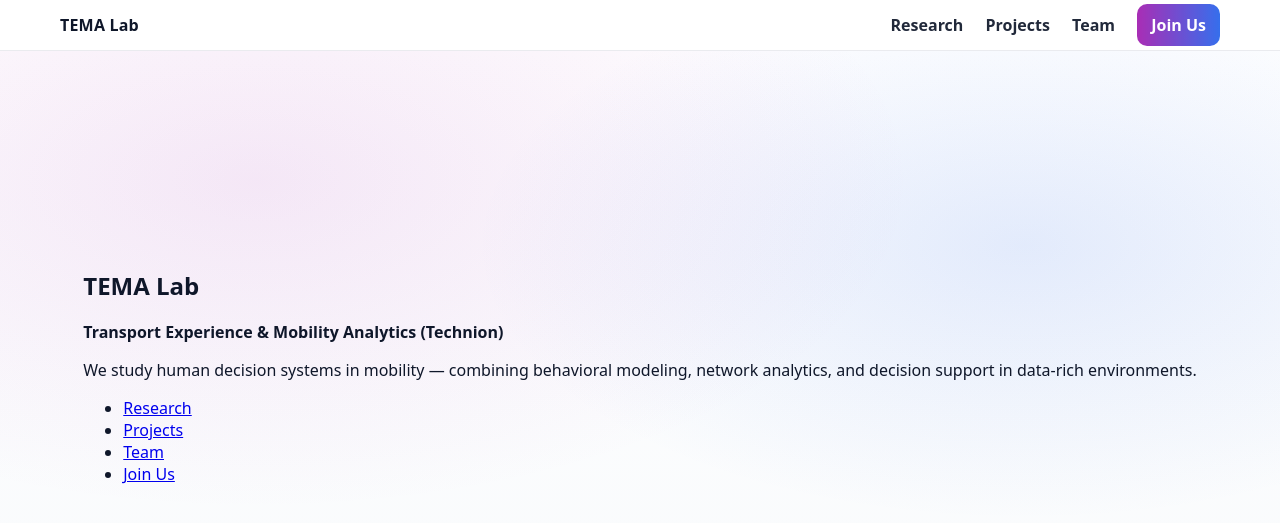
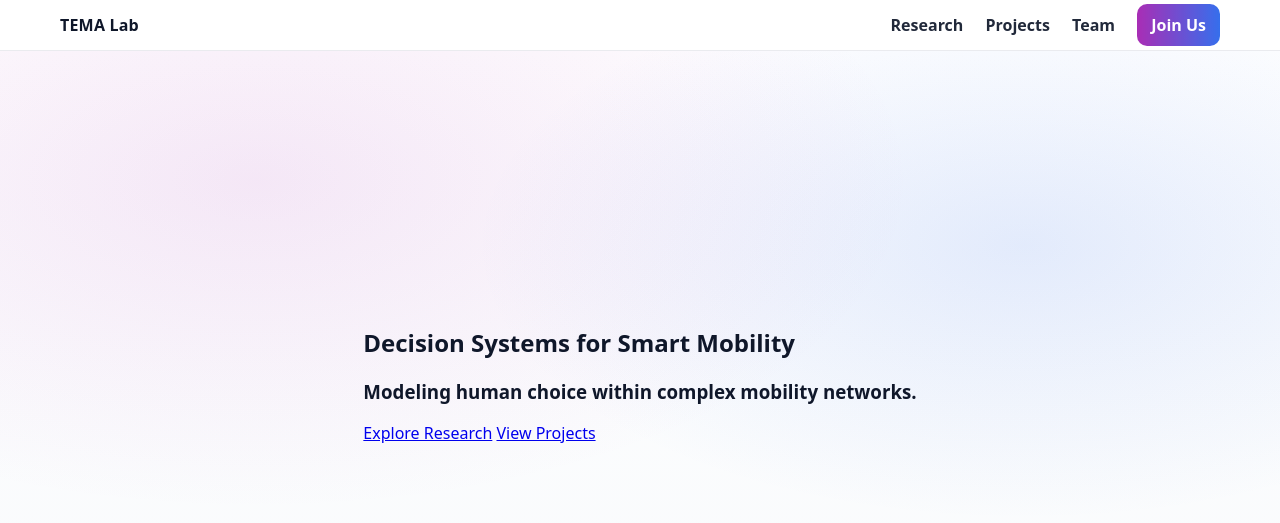
Before and after one commit to tema-technion/tema-technion.github.io, a Jekyll site: the page built from index.md, in a window 1280 px wide. Shown: the top 523 px of the page. Built offline with Jekyll 4.4.1, drawn with Linux system fonts in a browser that asks for light colours.

Commit message:
Update index.md

```diff
--- a/index.md
+++ b/index.md
@@ -3,12 +3,11 @@ layout: home
 title: TEMA Lab
 ---
 
-# TEMA Lab
-**Transport Experience & Mobility Analytics (Technion)**
+# Decision Systems for Smart Mobility
 
-We study human decision systems in mobility — combining behavioral modeling, network analytics, and decision support in data-rich environments.
+### Modeling human choice within complex mobility networks.
 
-- [Research](/research/)
-- [Projects](/projects/)
-- [Team](/team/)
-- [Join Us](/join/)
+<div class="hero-buttons">
+  <a class="primary" href="/research/">Explore Research</a>
+  <a class="secondary" href="/projects/">View Projects</a>
+</div>
```
